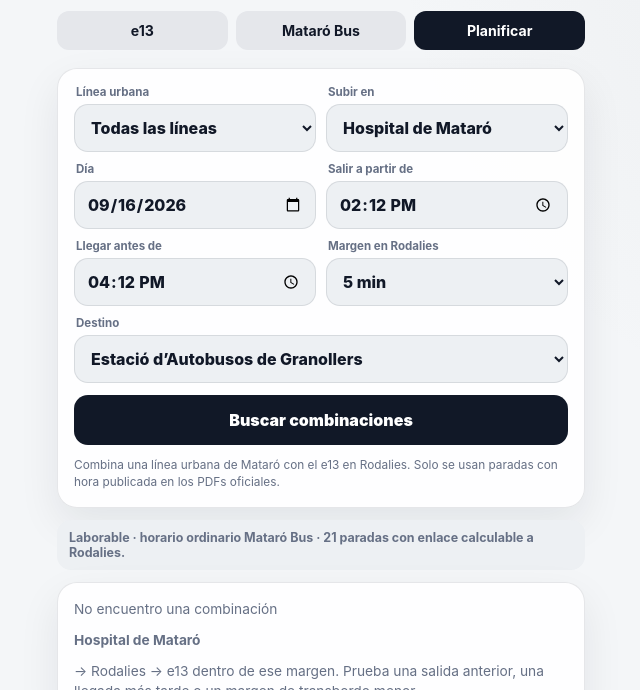
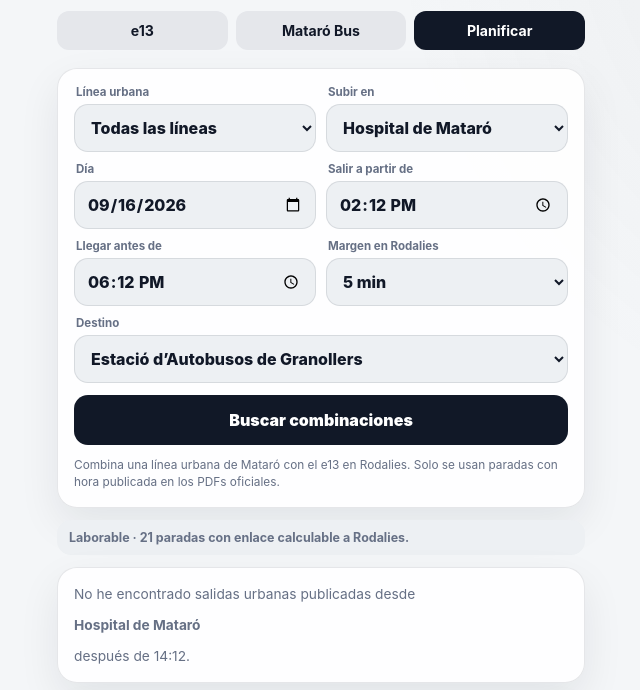
Before and after one commit to newdhas/bus-granollers-mataro, a website with bundled scripts: page planner.html in a window 1280 px wide. Shown: the part 110-800 px from the top of the page, without its empty margins (319-959 px from the left). Built offline with nearby package versions, Linux system fonts and the light colour scheme.

Commit message:
Use corrected route planner

```diff
--- a/planner.html
+++ b/planner.html
@@ -81,6 +81,6 @@
       <p>El resultado no incluye retrasos en tiempo real, tráfico, obras ni incidencias. El margen de transbordo evita conexiones demasiado ajustadas en Rodalies.</p>
     </section>
   </main>
-  <script type="module" src="./planner.js"></script>
+  <script type="module" src="./planner-v2.js"></script>
 </body>
 </html>
```
